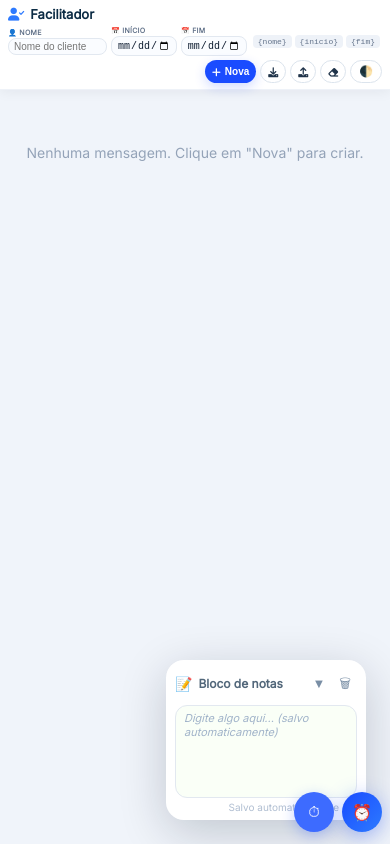
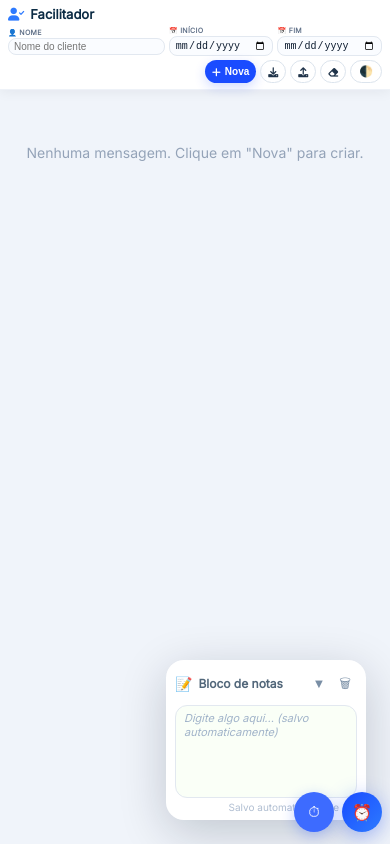
Before and after one commit to amintasjunio/facilitador, a plain HTML site: page mensagens_rapidas.html in a window 390 px wide. Drawn offline with Linux system fonts and the light colour scheme.

Commit message:
Remove variable hint styles and elements
Removed unused CSS styles and HTML elements related to variable hints.

```diff
--- a/mensagens_rapidas.html
+++ b/mensagens_rapidas.html
@@ -124,43 +124,6 @@
         .top-bar .campo-var.cliente {
             flex: 1.5;
             min-width: 90px;
-        }
-
-        .top-bar .variaveis-hint {
-            font-size: 10px;
-            color: #64748b;
-            display: flex;
-            align-items: center;
-            gap: 3px;
-            flex-shrink: 0;
-            padding: 0 2px;
-        }
-        [data-theme="dark"] .top-bar .variaveis-hint {
-            color: #8fa3be;
-        }
-        .top-bar .variaveis-hint .tag-var {
-            background: #eef2f8;
-            padding: 1px 6px;
-            border-radius: 4px;
-            font-size: 10px;
-            font-family: monospace;
-            cursor: pointer;
-            transition: 0.15s;
-            border: 1px solid transparent;
-            user-select: none;
-        }
-        .top-bar .variaveis-hint .tag-var:hover {
-            background: #dce4ed;
-            border-color: #2d7aff;
-            transform: scale(1.05);
-        }
-        [data-theme="dark"] .top-bar .variaveis-hint .tag-var {
-            background: #2d3a4f;
-            color: #b8c9e0;
-        }
-        [data-theme="dark"] .top-bar .variaveis-hint .tag-var:hover {
-            background: #3b4a62;
-            border-color: #5a8aff;
         }
 
         .top-bar .acoes-topo {
@@ -1368,13 +1331,6 @@
             .modal-card {
                 padding: 14px 14px;
             }
-            .top-bar .variaveis-hint {
-                font-size: 8px;
-            }
-            .top-bar .variaveis-hint .tag-var {
-                font-size: 8px;
-                padding: 1px 4px;
-            }
             .btn {
                 font-size: 10px;
                 padding: 3px 7px;
@@ -1408,12 +1364,6 @@
             <div class="campo-var">
                 <label>📅 Fim</label>
                 <input type="date" id="dataFim" />
-            </div>
-            <!-- Tags de variáveis -->
-            <div class="variaveis-hint">
-                <span class="tag-var" data-var="{nome}">{nome}</span>
-                <span class="tag-var" data-var="{inicio}">{inicio}</span>
-                <span class="tag-var" data-var="{fim}">{fim}</span>
             </div>
         </div>
 
@@ -1568,7 +1518,7 @@
             }
 
             // ============================================================
-            // INSERIR VARIÁVEL NO TEXTO (clique nas tags)
+            // INSERIR VARIÁVEL NO TEXTO (clique nas tags do modal)
             // ============================================================
             function configurarInserirVariavel(selector, targetId) {
                 const elementos = document.querySelectorAll(selector);
@@ -2010,9 +1960,8 @@
             });
 
             // ============================================================
-            // CONFIGURAR INSERÇÃO DE VARIÁVEIS POR CLICK
-            // ============================================================
-            configurarInserirVariavel('.tag-var', 'modalCorpo');
+            // CONFIGURAR INSERÇÃO DE VARIÁVEIS POR CLICK (apenas no modal)
+            // ============================================================
             configurarInserirVariavel('.tag-var-modal', 'modalCorpo');
 
             // ============================================================
```
